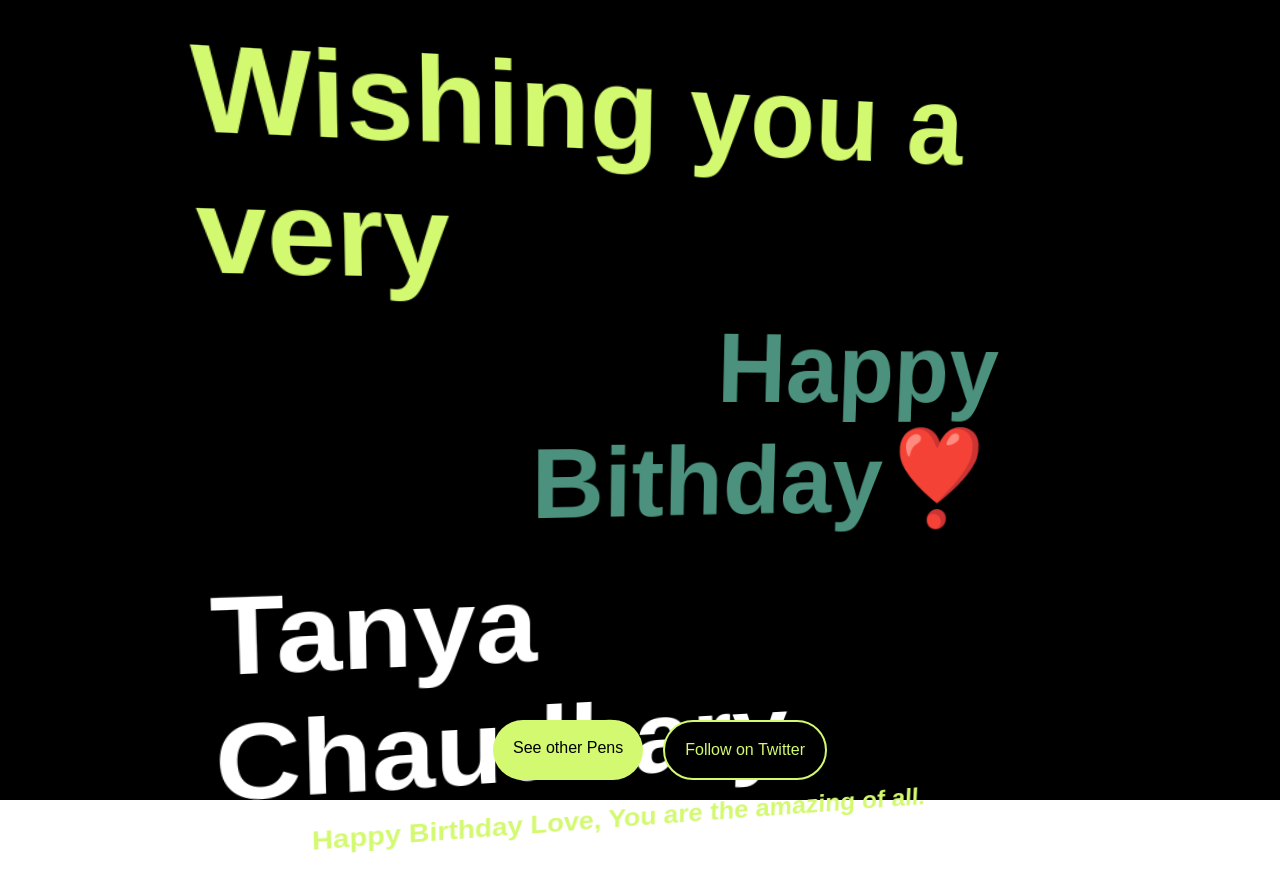
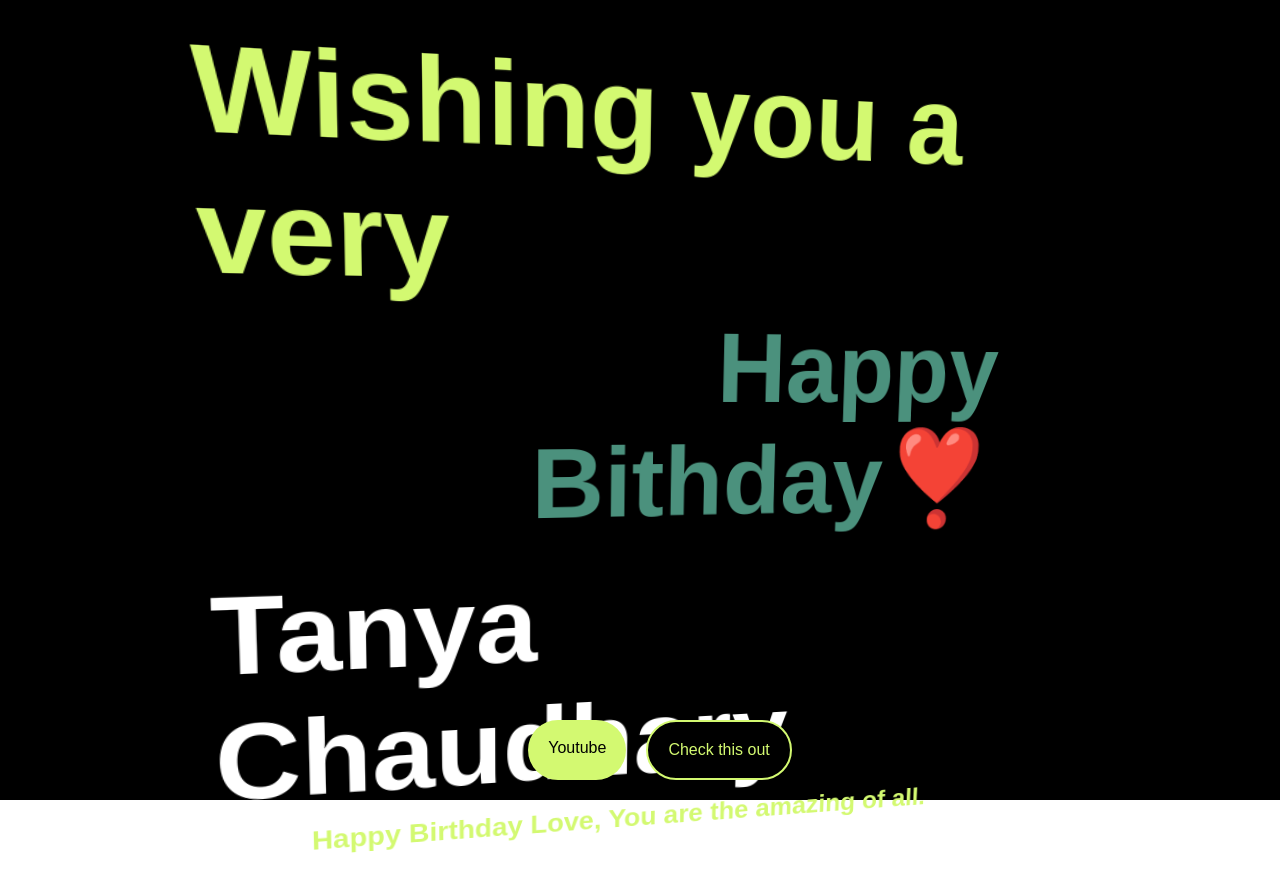
Before and after one commit to akhilsnair1047/test, a plain HTML site: page index.html in a window 1280 px wide. Drawn offline with Linux system fonts and the light colour scheme.

Commit message:
added youtube link

```diff
--- a/index.html
+++ b/index.html
@@ -248,8 +248,8 @@
 		</div>
 
 		<div class="buttons">
-			<a class="btn" href="https://codepen.io/sirnightowl/" target="_blank">See other Pens</a>
-			<a class="btn btn-ghost" href="https://twitter.com/sirnightowl" target="_blank">Follow on Twitter</a>
+			<a class="btn" href="https://youtu.be/S04jk2JfYMY" target="_blank">Youtube</a>
+			<a class="btn btn-ghost" href="tanya.html" target="_blank">Check this out</a>
 
 		</div>
 	</div>
```
